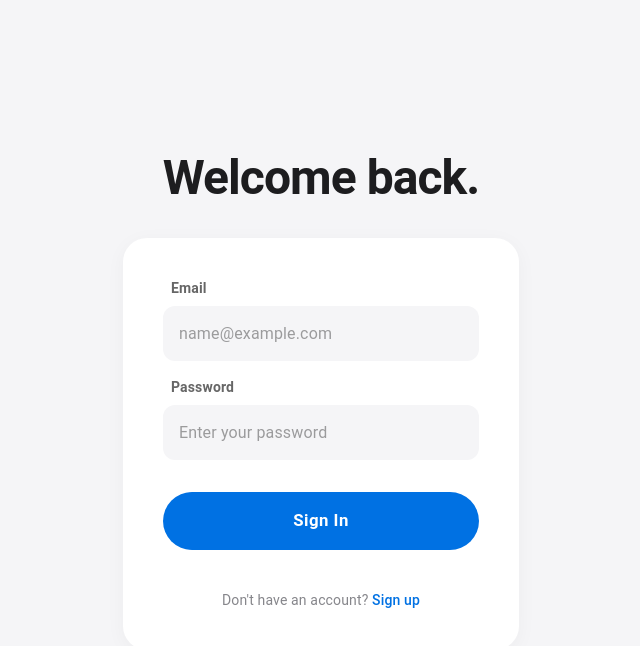
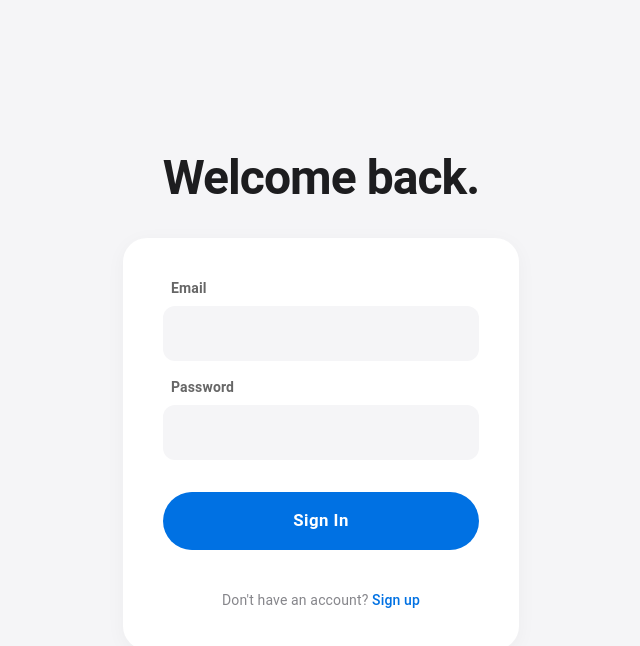
Before and after one commit to AndiAbi4925/Task-management-website, a React (Vite) app: page / in a window 1280 px wide. Shown: the top 646 px of the page, without its empty margins (319-959 px from the left). Built offline with nearby package versions, Linux system fonts and the light colour scheme.

Commit message:
login updated

```diff
--- a/src/pages/LoginPage.jsx
+++ b/src/pages/LoginPage.jsx
@@ -1,7 +1,8 @@
-import { Link } from 'react-router-dom';
-import { Container, Paper, TextField, Button, Typography, Box } from '@mui/material';
+import { useState } from 'react';
+import { Link, useNavigate } from 'react-router-dom'; // useNavigate allows us to change pages
+import { Container, Paper, TextField, Button, Typography, Box, Alert } from '@mui/material';
+import api from '../services/api'; // Import our new helper
 
-// The "Apple-style" clean input design
 const inputStyle = {
   '& .MuiOutlinedInput-root': {
     borderRadius: '12px',
@@ -14,62 +15,67 @@ const inputStyle = {
 };
 
 function LoginPage() {
+  const navigate = useNavigate();
+  // State to store what the user types
+  const [formData, setFormData] = useState({ email: '', password: '' });
+  const [error, setError] = useState('');
+
+  // Handle typing in the boxes
+  const handleChange = (e) => {
+    setFormData({ ...formData, [e.target.name]: e.target.value });
+  };
+
+  // Handle Form Submit
+  const handleSubmit = async (e) => {
+    e.preventDefault();
+    try {
+      // 1. Send data to Backend
+      const response = await api.post('/auth/login', formData);
+
+      // 2. If successful, save the token to the browser
+      localStorage.setItem('token', response.data.token);
+
+      // 3. Go to Dashboard
+      navigate('/dashboard');
+
+    } catch (err) {
+      // If error, show the message from the server
+      setError(err.response?.data?.message || 'Login failed');
+    }
+  };
+
   return (
     <Box sx={{ minHeight: '100vh', display: 'flex', alignItems: 'center', bgcolor: '#F5F5F7' }}>
       <Container maxWidth="xs">
-
-        {/* Simple, clean title */}
         <Typography variant="h3" fontWeight="700" textAlign="center" mb={4} sx={{ letterSpacing: '-0.02em' }}>
           Welcome back.
         </Typography>
 
-        <Paper elevation={0} sx={{
-          padding: 5,
-          borderRadius: '24px',
-          backgroundColor: '#FFFFFF',
-          boxShadow: '0 4px 20px rgba(0,0,0,0.04)',
-        }}>
+        <Paper elevation={0} sx={{ p: 5, borderRadius: '24px', backgroundColor: '#FFFFFF', boxShadow: '0 4px 20px rgba(0,0,0,0.04)' }}>
 
-          <Box component="form" noValidate sx={{ display: 'flex', flexDirection: 'column', gap: 2 }}>
+          {/* Show Error Message if login fails */}
+          {error && <Alert severity="error" sx={{ mb: 2 }}>{error}</Alert>}
 
+          <Box component="form" onSubmit={handleSubmit} noValidate sx={{ display: 'flex', flexDirection: 'column', gap: 2 }}>
             <Box>
                 <Typography variant="body2" fontWeight="600" ml={1} mb={1} color="text.secondary">Email</Typography>
-                <TextField fullWidth id="email" name="email" placeholder="name@example.com" sx={inputStyle} />
+                <TextField fullWidth name="email" onChange={handleChange} sx={inputStyle} />
             </Box>
 
             <Box>
                 <Typography variant="body2" fontWeight="600" ml={1} mb={1} color="text.secondary">Password</Typography>
-                <TextField fullWidth name="password" type="password" id="password" placeholder="Enter your password" sx={inputStyle} />
+                <TextField fullWidth name="password" type="password" onChange={handleChange} sx={inputStyle} />
             </Box>
 
-            <Button
-              type="submit"
-              fullWidth
-              variant="contained"
-              sx={{
-                mt: 2,
-                py: 1.8,
-                borderRadius: '980px', // Pill shape button
-                fontSize: '1.05rem',
-                fontWeight: '600',
-                textTransform: 'none',
-                backgroundColor: '#0071e3', // Premium Blue
-                boxShadow: 'none',
-                '&:hover': { backgroundColor: '#0077ED', boxShadow: 'none' }
-              }}
-            >
+            <Button type="submit" fullWidth variant="contained" sx={{ mt: 2, py: 1.8, borderRadius: '980px', fontSize: '1.05rem', fontWeight: '600', textTransform: 'none', backgroundColor: '#0071e3', boxShadow: 'none', '&:hover': { backgroundColor: '#0077ED', boxShadow: 'none' } }}>
               Sign In
             </Button>
 
             <Box textAlign="center" mt={3}>
                <Typography variant="body2" color="#86868b">
-                  Don't have an account?{' '}
-                  <Link to="/register" style={{ textDecoration: 'none', color: '#0071e3', fontWeight: '500' }}>
-                    Sign up
-                  </Link>
+                  Don't have an account? <Link to="/register" style={{ textDecoration: 'none', color: '#0071e3', fontWeight: '500' }}>Sign up</Link>
                </Typography>
             </Box>
-
           </Box>
         </Paper>
       </Container>
```
